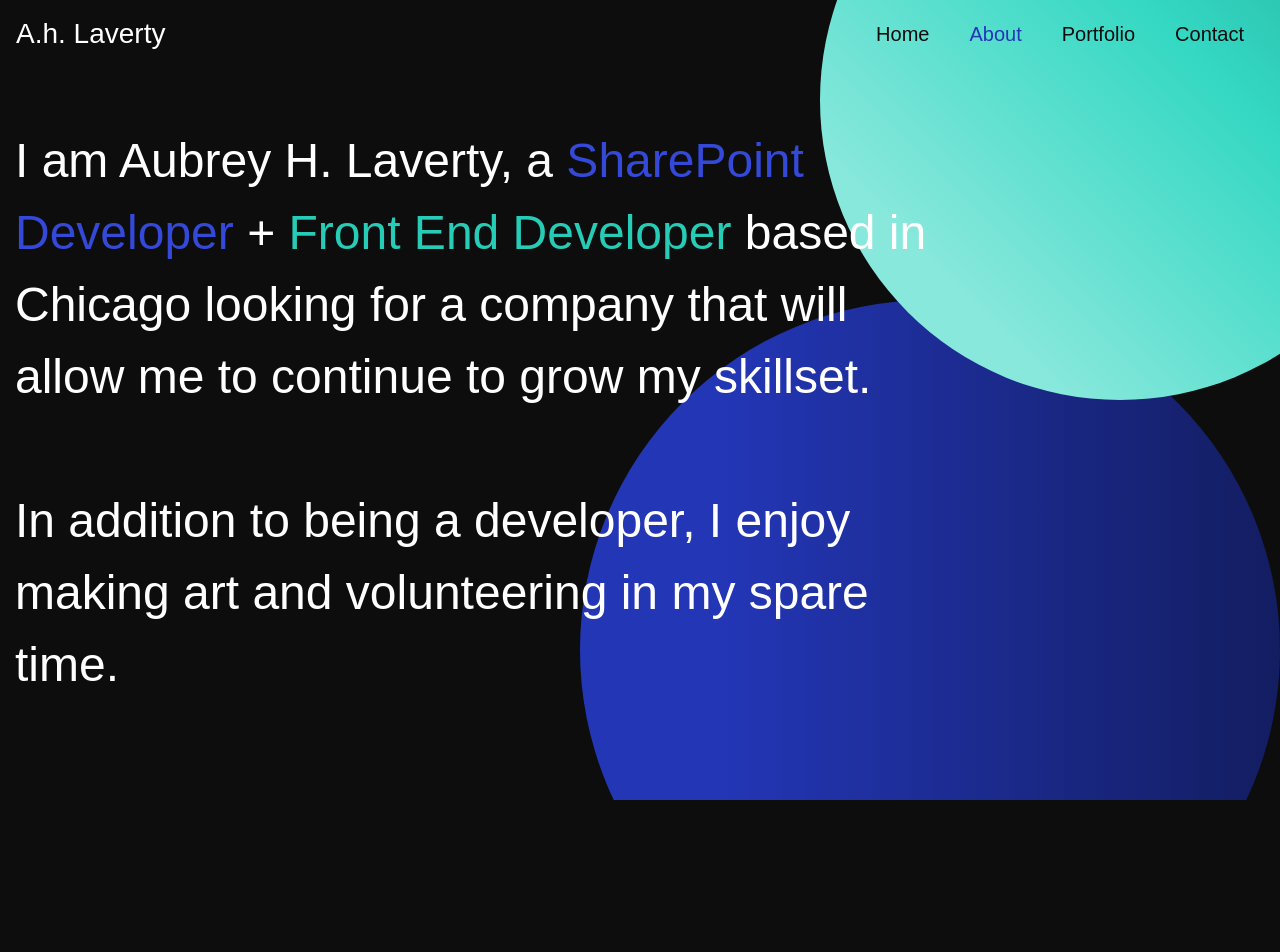
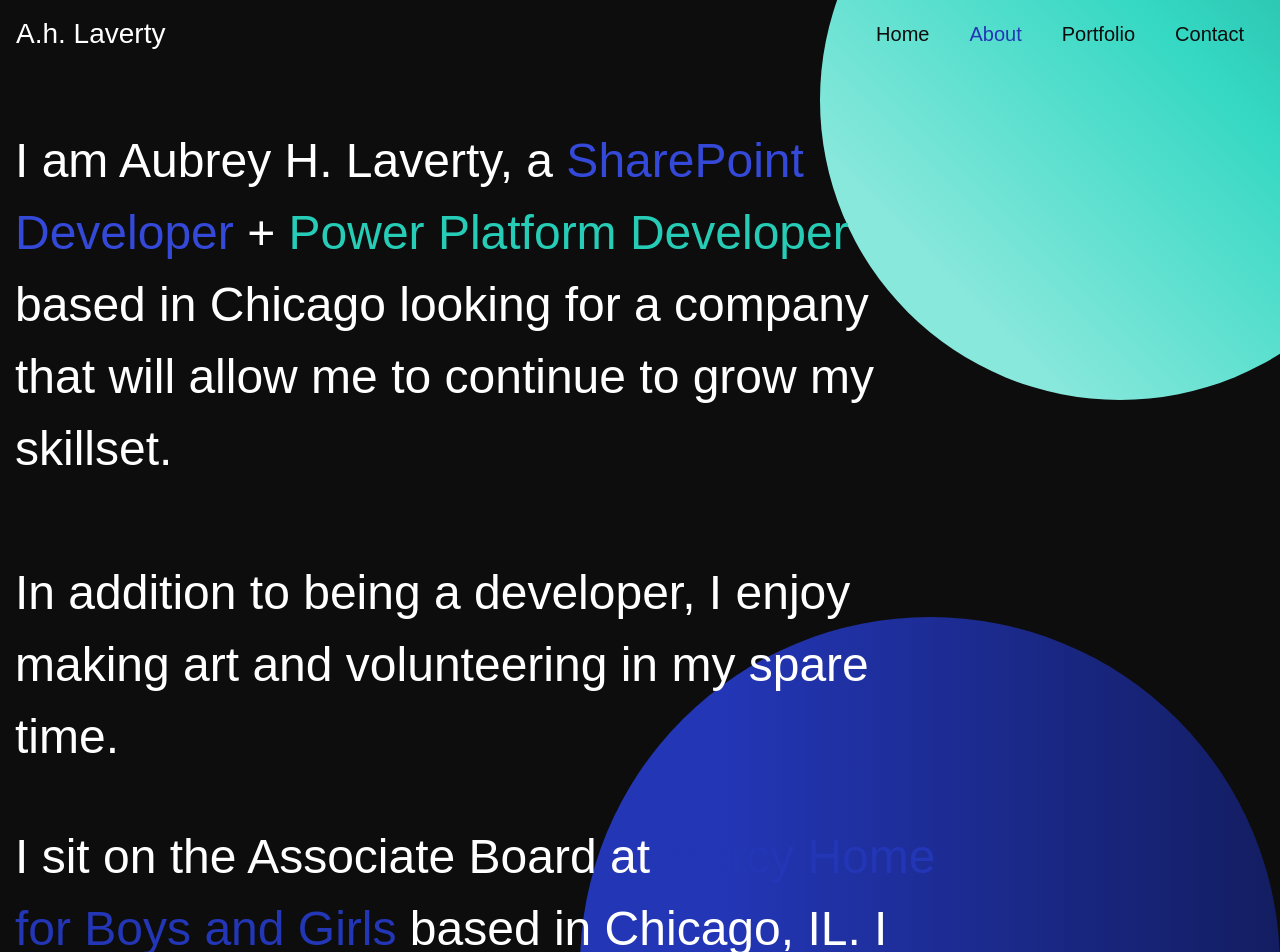
Before and after one commit to ahlaverty/portfoliosite, a React (Create React App) app: page /about in a window 1280 px wide. Shown: the top 952 px of the page. Before the commit the page ends 800 px from the top, so only its background shows below. Built offline with nearby package versions, Linux system fonts and the light colour scheme; a web font is replaced by a local one.

Commit message:
Update About.js

```diff
--- a/src/website-components/about/About.js
+++ b/src/website-components/about/About.js
@@ -8,13 +8,13 @@
         <Col>
             <Row>
                 <Col>
-                    <h1 className="about">I am <span className="name">Aubrey H. Laverty</span>, a <span className="role-1">SharePoint Developer</span> + <span className="role-2">Front End Developer</span> based in Chicago looking for a company that will allow me to continue to grow my skillset.</h1>
+                    <h1 className="about">I am <span className="name">Aubrey H. Laverty</span>, a <span className="role-1">SharePoint Developer</span> + <span className="role-2">Power Platform Developer</span> based in Chicago looking for a company that will allow me to continue to grow my skillset.</h1>
                 </Col>
             </Row>
             <Row>
                 <Col>
                     <h2 class="about">In addition to being a developer, I enjoy making art and volunteering in my spare time.</h2>
-                    {/* <h2 class="about">I sit on the Associate Board at <a href="https://www.mercyhome.org">Mercy Home for Boys and Girls</a> based in Chicago, IL. I have been volunteering with the board for over five years.</h2> */}
+                    <h2 class="about">I sit on the Associate Board at <a href="https://www.mercyhome.org">Mercy Home for Boys and Girls</a> based in Chicago, IL. I have been volunteering with the board for several years.</h2>
                 </Col>
             </Row>
         </Col>
```
